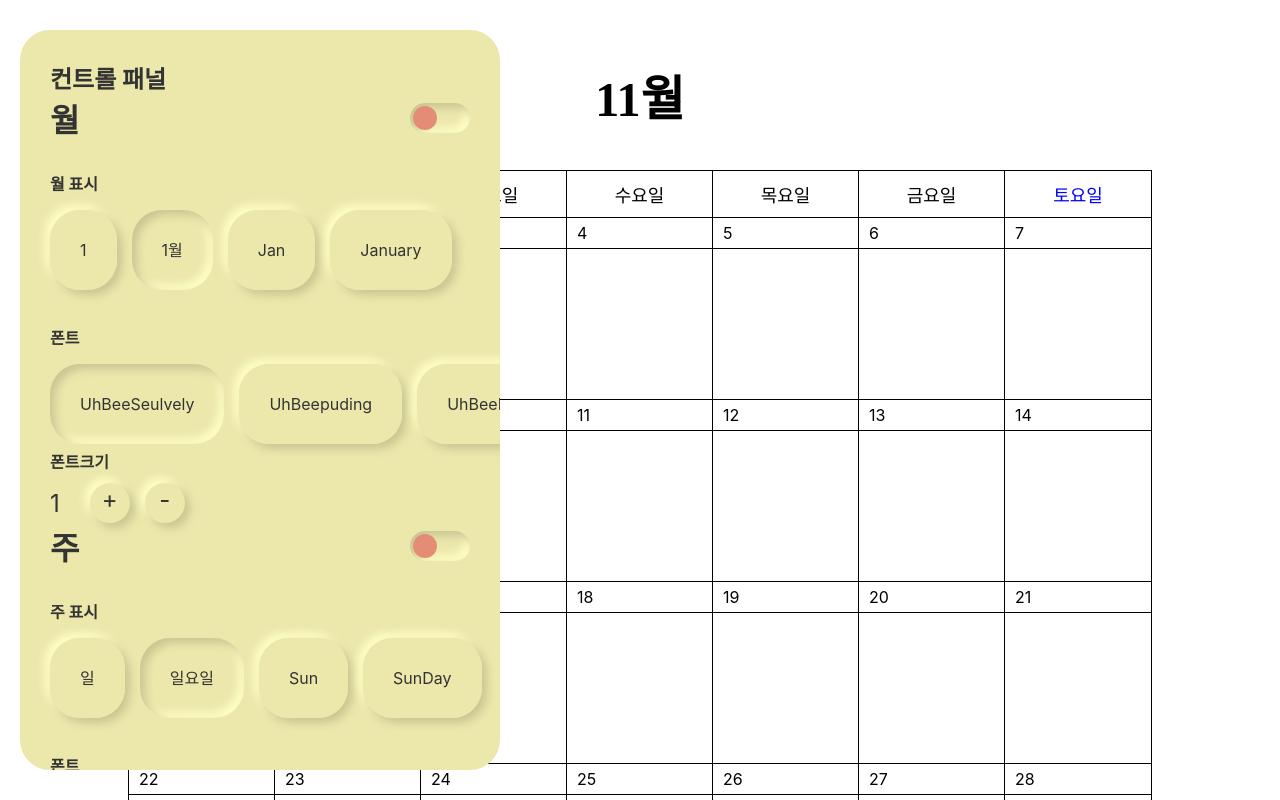
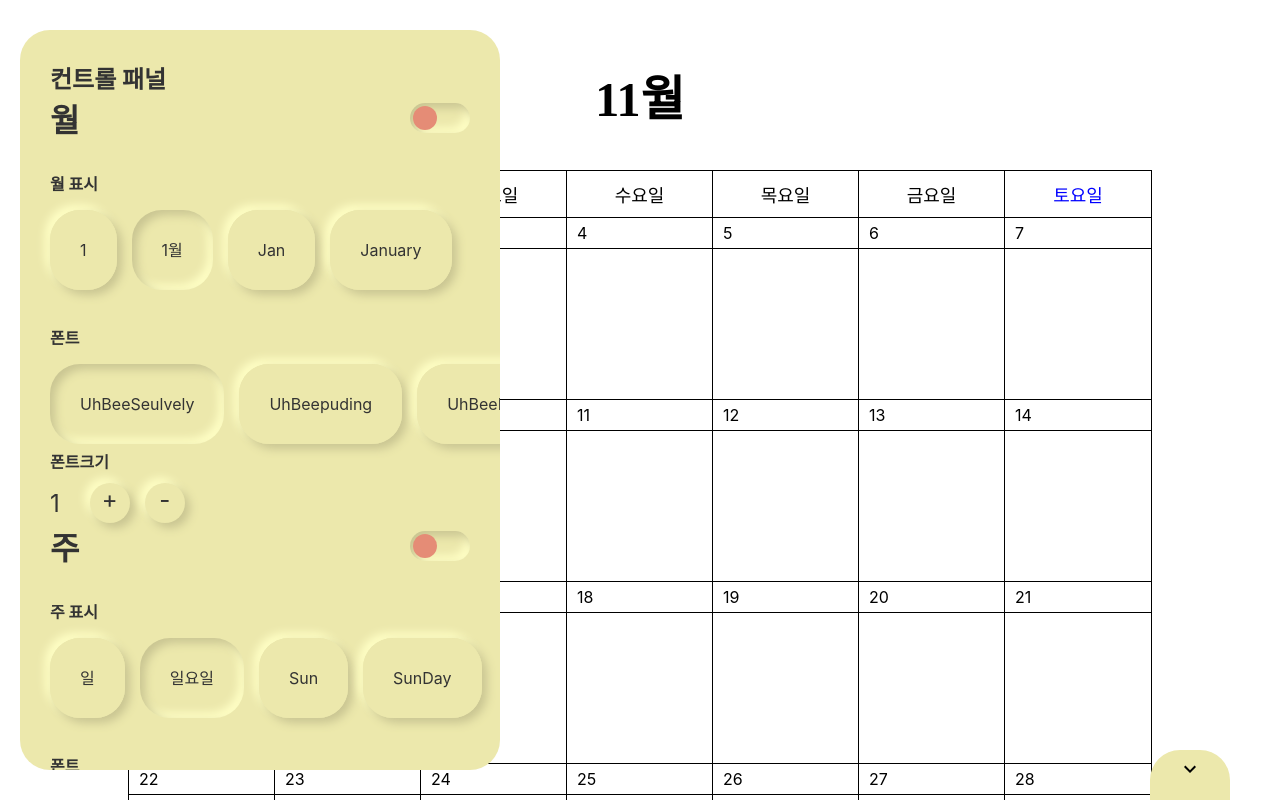
Before and after one commit to Sonbbal/CalenderGenerator, a React (Create React App) app: page / in a window 1280 px wide. Shown: the top 800 px of the page. Built offline with nearby package versions, Linux system fonts and the light colour scheme; a web font is replaced by a local one.

Commit message:
Add fucntion control pannel hide

```diff
--- a/package.json
+++ b/package.json
@@ -3,6 +3,8 @@
   "version": "0.1.0",
   "private": true,
   "dependencies": {
+    "@material-ui/core": "^4.11.1",
+    "@material-ui/icons": "^4.9.1",
     "@testing-library/jest-dom": "^5.11.6",
     "@testing-library/react": "^11.2.2",
     "@testing-library/user-event": "^12.2.2",
--- a/src/App.js
+++ b/src/App.js
@@ -1,12 +1,23 @@
 import React from 'react';
 import ControlPannel from "./Components/ControlPannel";
 import Calender from "./Components/Calender";
+import PannelHide from 'Components/PannelHide';
+import { connect } from 'react-redux';
 
 function App() {
+  const PannelHideContainer = connect(
+    (state) => ({hide:state.pannelHide.hide}),
+    (dispatch) => ({onClick: () => dispatch({type:'HIDE_PANNEL'})})
+  )(PannelHide);
+  const ControlPannelContainer = connect(
+    (state) => ({hide:state.pannelHide.hide})
+  )(ControlPannel);
+
   return (
     <div className="App">
-      <ControlPannel />
+      <ControlPannelContainer />
       <Calender />
+      <PannelHideContainer />
     </div>
   );
 }
--- a/src/Components/ControlPannel/index.js
+++ b/src/Components/ControlPannel/index.js
@@ -6,7 +6,7 @@ import Day from './Day';
 import {Button} from './modules';
 import html2canvas from 'html2canvas';
 
-const ControlPannel = () => {
+const ControlPannel = ( props ) => {
     const capture = ( board ) => {
         html2canvas(document.querySelector(board)).then(canvas => {
             saveAs(canvas.toDataURL(),'calender.png')
@@ -26,7 +26,7 @@ const ControlPannel = () => {
         }
     }
     return (
-        <div className="control-pannel">
+        <div className={props.hide ?`control-pannel hide`: `control-pannel`}>
             <h2>컨트롤 패널</h2>
             <Month />
             <Week />
--- /dev/null
+++ b/src/Components/PannelHide.js
@@ -0,0 +1,16 @@
+import React from 'react';
+import ExpandMoreIcon from '@material-ui/icons/ExpandMore';
+import ExpandLessIcon from '@material-ui/icons/ExpandLess';
+import '../css/pannelHide.scss';
+
+const PannelHide = (props) => {
+    return (
+        <div className="pannel-hide-btn-container" onClick={props.onClick}>
+            <div className="pannel-hide-btn">
+            {props.hide ? <ExpandLessIcon /> : <ExpandMoreIcon />}
+            </div>
+        </div>
+    )
+}
+
+export default PannelHide;
--- a/src/css/controlPannel.scss
+++ b/src/css/controlPannel.scss
@@ -12,6 +12,9 @@ $base :  #ece8ac;
     background-color: $base;
     overflow-x: hidden;
     overflow-y: scroll;
+    transform: translateY(0);
+    transition-property: transform;
+    transition-duration: 0.5s;
     .month , .week {
         h4 {
             text-align: left;
@@ -38,6 +41,12 @@ $base :  #ece8ac;
     .capture-btn {
         margin-top:50px;
     }
+}
+.hide {
+    transform: translateY(100vh);
+    transition-property: transform;
+    transition-duration: 0.5s;
+
 }
 
 // modules
--- /dev/null
+++ b/src/css/pannelHide.scss
@@ -0,0 +1,13 @@
+// pannel hide button
+.pannel-hide-btn-container {
+    width: 80px;
+    height: 50px;
+    text-align: center;
+    line-height: 50px;
+    position: fixed;
+    right: 50px;
+    bottom: 0;
+    border-radius: 30px 30px 0 0 ;
+    background: #ece8ac;
+    cursor: pointer;
+}
--- /dev/null
+++ b/src/reducer/PannelHide.js
@@ -0,0 +1,25 @@
+// action 상수
+export const HIDE_PANNEL = 'HIDE_PANNEL';
+
+export const hidePannel = () => {
+    return ({
+        type:'HIDE_PANNEL'
+    })
+}
+
+const initialState = {
+    hide:false
+}
+
+
+const pannelHide = (state = initialState, action ) => {
+    if(action.type === HIDE_PANNEL){
+        return Object.assign({},state,{
+            hide:!state.hide
+        });
+    } else {
+        return state;
+    }
+}
+
+export default pannelHide;
--- a/src/reducer/index.js
+++ b/src/reducer/index.js
@@ -2,9 +2,11 @@ import { combineReducers } from 'redux'
 import month from './Month';
 import week from './Week';
 import day from './Day';
+import pannelHide from './PannelHide';
 
 export default combineReducers({
     month,
     week,
-    day
+    day,
+    pannelHide
 })
```
Also changed, not shown: 1 other file (tests, documents, lock files or other folders).
